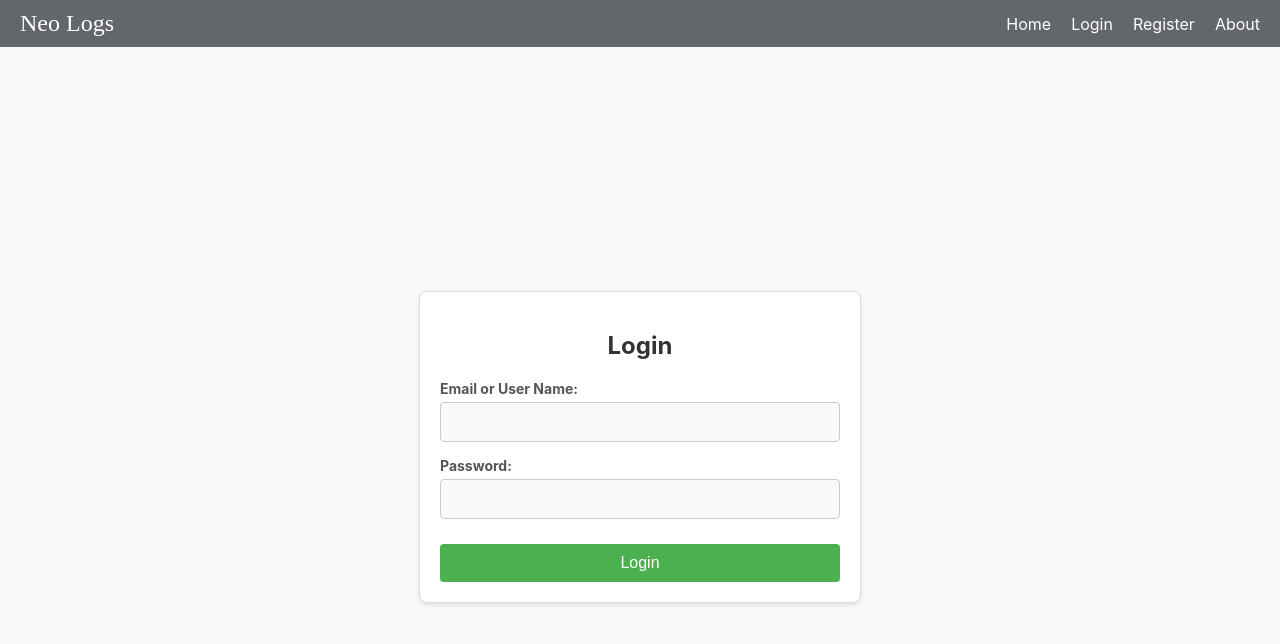
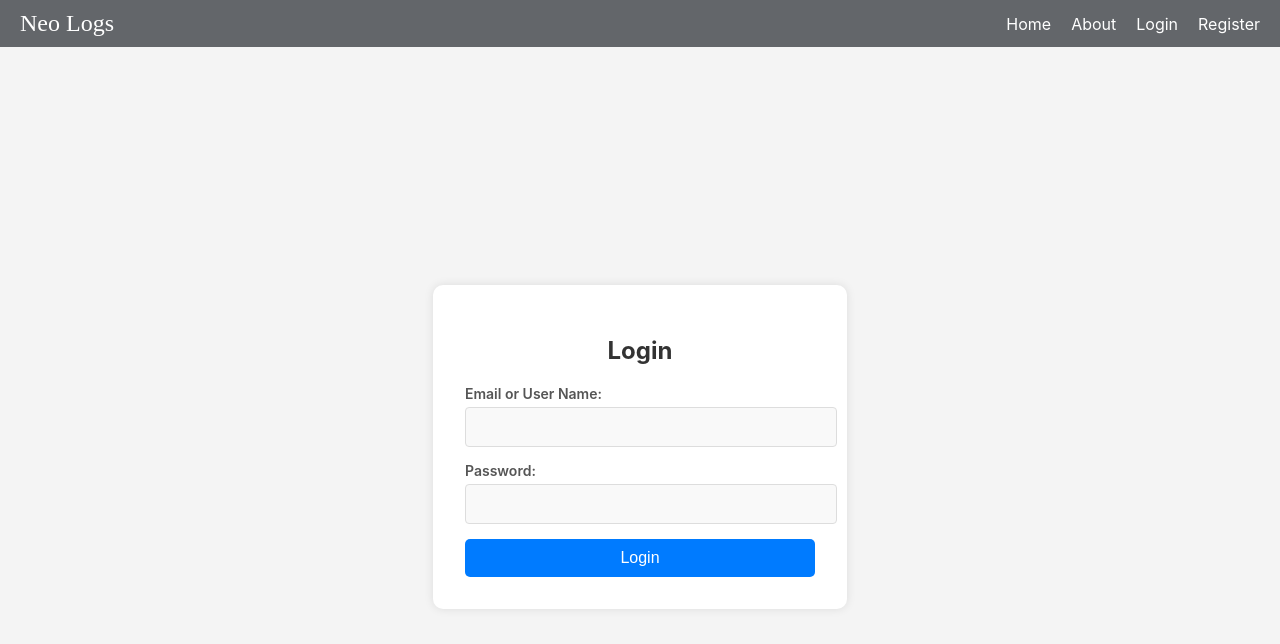
Before and after one commit to k-srirama-srikar/Neo-Logs, a React (Create React App) app: page /login in a window 1280 px wide. Shown: the top 644 px of the page. Built offline with nearby package versions, Linux system fonts and the light colour scheme; a web font is replaced by a local one.

Commit message:
Profile changes

```diff
--- a/package.json
+++ b/package.json
@@ -5,6 +5,7 @@
   "dependencies": {
     "axios": "^1.7.9",
     "cra-template": "1.2.0",
+    "jwt-decode": "^4.0.0",
     "react": "^19.0.0",
     "react-dom": "^19.0.0",
     "react-router-dom": "^6.28.1",
--- a/src/components/header.js
+++ b/src/components/header.js
@@ -1,8 +1,12 @@
-import React from 'react';
-import { Link } from 'react-router-dom'; // For navigation
-import '../styles/header.css'; // Import the CSS for styling
+import React from "react";
+import { Link } from "react-router-dom"; // For navigation
+import { useContext } from "react";
+import { AuthContext } from "../context/AuthContext";
+import "../styles/header.css"; // Import the CSS for styling
 
 const Header = () => {
+  const { user, logout } = useContext(AuthContext); // Get user & logout function
+
   return (
     <header className="header">
       <div className="logo">
@@ -14,14 +18,30 @@ const Header = () => {
             <Link to="/">Home</Link>
           </li>
           <li>
-            <Link to="/login">Login</Link>
-          </li>
-          <li>
-            <Link to="/register">Register</Link>
-          </li>
-          <li>
             <Link to="/about">About</Link>
           </li>
+
+          {user ? (
+            <>
+              {/* If logged in, show Dashboard & Logout */}
+              <li>
+                <Link to={`/users/${user.username}`}>Dashboard</Link>
+              </li>
+              <li>
+                <button className="logout-btn" onClick={logout}>Logout</button>
+              </li>
+            </>
+          ) : (
+            <>
+              {/* If not logged in, show Login & Register */}
+              <li>
+                <Link to="/login">Login</Link>
+              </li>
+              <li>
+                <Link to="/register">Register</Link>
+              </li>
+            </>
+          )}
         </ul>
       </nav>
     </header>
--- a/src/components/user_profile.js
+++ b/src/components/user_profile.js
@@ -1,23 +1,32 @@
-import React, { useEffect, useState } from "react";
+import React, { useState, useEffect } from "react";
 import axios from "axios";
 
 const UserProfile = ({ username }) => {
-  const [profile, setProfile] = useState(null);
+  const [user, setUser] = useState(null);
+  const [error, setError] = useState("");
 
   useEffect(() => {
-    axios.get(`http://localhost:8000/api/users/${username}`)
-      .then((res) => setProfile(res.data))
-      .catch((err) => console.error(err));
+    const fetchUserProfile = async () => {
+      try {
+        const response = await axios.get(`http://localhost:8000/api/users/${username}`);
+        setUser(response.data);
+      } catch (err) {
+        setError("User not found");
+      }
+    };
+
+    fetchUserProfile();
   }, [username]);
 
-  if (!profile) return <p>Loading profile...</p>;
+  if (error) return <p>{error}</p>;
+  if (!user) return <p>Loading...</p>;
 
   return (
-    <div className="profile">
-      <h2>{profile.name}</h2>
-      <p>{profile.bio}</p>
-      <p>Followers: {profile.followersCount}</p>
-      <p>Following: {profile.followingCount}</p>
+    <div className="user-profile">
+      <img src={user.profile_picture || "/default-profile.png"} alt="Profile" />
+      <h2>{user.full_name || user.name}</h2>
+      <p>{user.bio || "No bio available"}</p>
+      <p>Email: {user.email}</p>
     </div>
   );
 };
--- /dev/null
+++ b/src/context/AuthContext.js
@@ -0,0 +1,45 @@
+import { createContext, useState, useEffect } from "react";
+// import {jwtDecode} from "jwt-decode";
+export const AuthContext = createContext();
+
+const AuthProvider = ({ children }) => {
+  const [user, setUser] = useState(null);
+
+  useEffect(() => {
+    // Check if user is already logged in (on page refresh)
+    const token = localStorage.getItem("token");
+    const username = localStorage.getItem("username");
+    if (token && username) {
+      setUser({ username });
+    }
+    // console.log("User data:",token);
+    // try{
+    //     const decoded = jwtDecode(token);
+    //     console.log("User name:", decoded);
+    // }catch (error) {
+    //     console.error("Invalid token", error);
+    //     // localStorage.removeItem("token");
+    //   }
+
+  }, []);
+
+  const login = (username, token) => {
+    localStorage.setItem("token", token);
+    localStorage.setItem("username", username);
+    setUser({ username });
+  };
+
+  const logout = () => {
+    localStorage.removeItem("token");
+    localStorage.removeItem("username");
+    setUser(null);
+  };
+
+  return (
+    <AuthContext.Provider value={{ user, login, logout }}>
+      {children}
+    </AuthContext.Provider>
+  );
+};
+
+export default AuthProvider;
--- a/src/index.js
+++ b/src/index.js
@@ -3,11 +3,14 @@ import ReactDOM from 'react-dom/client';
 import './index.css';
 import App from './App';
 import reportWebVitals from './reportWebVitals';
+import AuthProvider from './context/AuthContext';
 
 const root = ReactDOM.createRoot(document.getElementById('root'));
 root.render(
   <React.StrictMode>
-    <App />
+    <AuthProvider> {/* Wrap App inside AuthProvider */}
+      <App />
+    </AuthProvider>
   </React.StrictMode>
 );
 
--- a/src/pages/dashboard.js
+++ b/src/pages/dashboard.js
@@ -1,7 +1,7 @@
 import React from "react";
 import { useParams } from "react-router-dom";
 import UserProfile from "../components/user_profile";
-import UserBlogs from "../components/user_blogs";
+// import UserBlogs from "../components/user_blogs";
 // import FollowersList from "../components/FollowersList";
 // import Notifications from "../components/Notifications";
 
@@ -11,11 +11,11 @@ const DashboardPage = () => {
   return (
     <div className="dashboard-container">
       <UserProfile username={username} />
-      <div className="dashboard-content">
+      {/* <div className="dashboard-content">
         <UserBlogs username={username} />
-        {/* <FollowersList username={username} />
-        <Notifications username={username} /> */}
-      </div>
+        <FollowersList username={username} />
+        <Notifications username={username} />
+      </div> */}
     </div>
   );
 };
--- a/src/pages/login.js
+++ b/src/pages/login.js
@@ -1,11 +1,15 @@
-import React, { useState } from 'react';
+import React, { useContext, useState } from 'react';
 import '../styles/login.css'; // Import the CSS file for styling
 // import axios from 'axios';
+import { useNavigate } from "react-router-dom"; // Import navigation hook
+import {AuthContext} from '../context/AuthContext'; // importing the auth provider
 
 const Login = () => {
+  const { login } = useContext(AuthContext);
   const [identifier, setIdentifier] = useState('');
   const [password, setPassword] = useState('');
   const [error, setError] = useState('');
+  const navigate = useNavigate();
   const handleSubmit = async (e) => {
     e.preventDefault();
     // console.log("Attempting login with:", { identifier, password });
@@ -24,8 +28,12 @@ const Login = () => {
 
       if (response.ok) {
         console.log('Login successful:', data);
-        localStorage.setItem("token", data.token);
-        window.location.href = "/dashboard"; // Redirect on success
+        // localStorage.setItem("token", data.token);
+        console.log(data);
+        login(data.user.name, data.token); // Store login state
+        console.log("login details: ", data.user.name)
+        console.log("token details",data.token)
+        navigate(`/users/${data.user.name}`); // Redirect on success
       } else {
         setError(data.error || 'Invalid login credentials');
       }
--- a/src/pages/register.js
+++ b/src/pages/register.js
@@ -32,7 +32,7 @@ const Register = () => {
         password,
       });
 
-      console.log('Registration successful');
+      console.log('Registration successful for user:', response.name);
       setError('');
       // Redirect or show success message
       navigate('/login'); // Change '/login' to your desired route
--- a/src/styles/header.css
+++ b/src/styles/header.css
@@ -41,6 +41,7 @@
 
   .nav-links li {
     font-size: 1rem;
+
   }
 
   .nav-links a {
@@ -66,3 +67,23 @@
       gap: 10px;
     }
   }
+
+
+  .navbar .logout-btn {
+    color: white;
+    text-decoration: none;
+    font-size: 1rem;
+    /* padding: 8px 12px; */
+    padding: 2px 2px;
+    border-radius: 5px;
+  }
+
+  .navbar .logout-btn {
+    background-color: red;
+    border: none;
+    cursor: pointer;
+  }
+
+  .navbar .logout-btn:hover {
+    background-color: darkred;
+  }
--- a/src/styles/login.css
+++ b/src/styles/login.css
@@ -1,4 +1,4 @@
-/* Login.css */
+/* Login.css
 
 .login-container {
     display: flex;
@@ -63,3 +63,67 @@
     margin-bottom: 10px;
     text-align: center;
   }
+   */
+
+
+   /* Centering the login form */
+.login-container {
+  display: flex;
+  justify-content: center;
+  align-items: center;
+  height: 100vh;
+  background-color: #f4f4f4;
+}
+
+/* Styling the login form */
+.login-form {
+  background: white;
+  padding: 2rem;
+  border-radius: 10px;
+  box-shadow: 0 0 10px rgba(0, 0, 0, 0.1);
+  width: 350px;
+  text-align: center;
+}
+
+/* Input fields */
+.form-group {
+  margin-bottom: 15px;
+  text-align: left;
+}
+
+label {
+  font-weight: bold;
+  display: block;
+  margin-bottom: 5px;
+}
+
+input {
+  width: 100%;
+  padding: 10px;
+  border: 1px solid #ccc;
+  border-radius: 5px;
+  font-size: 16px;
+}
+
+/* Error message */
+.error-message {
+  color: red;
+  font-size: 14px;
+  margin-bottom: 10px;
+}
+
+/* Button styles */
+.login-button {
+  width: 100%;
+  padding: 10px;
+  background-color: #007bff;
+  color: white;
+  border: none;
+  border-radius: 5px;
+  font-size: 16px;
+  cursor: pointer;
+}
+
+.login-button:hover {
+  background-color: #0056b3;
+}
```
Also changed, not shown: 1 other file (tests, documents, lock files or other folders).
